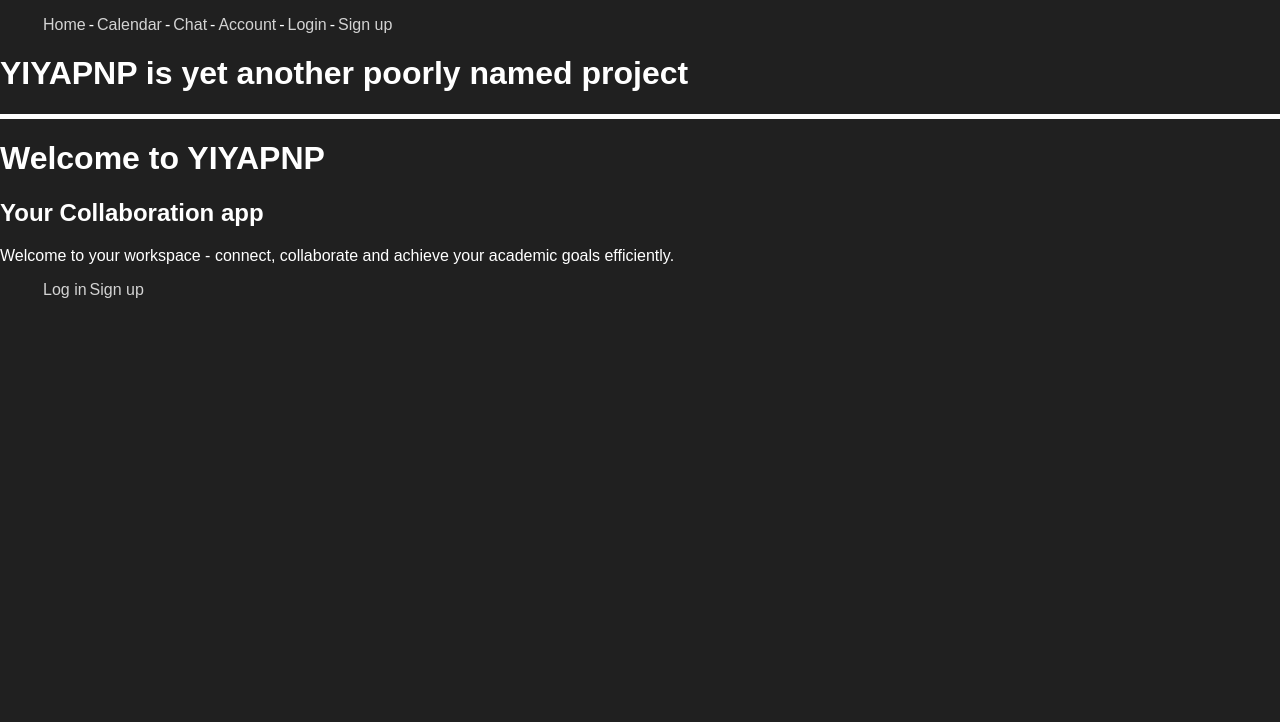
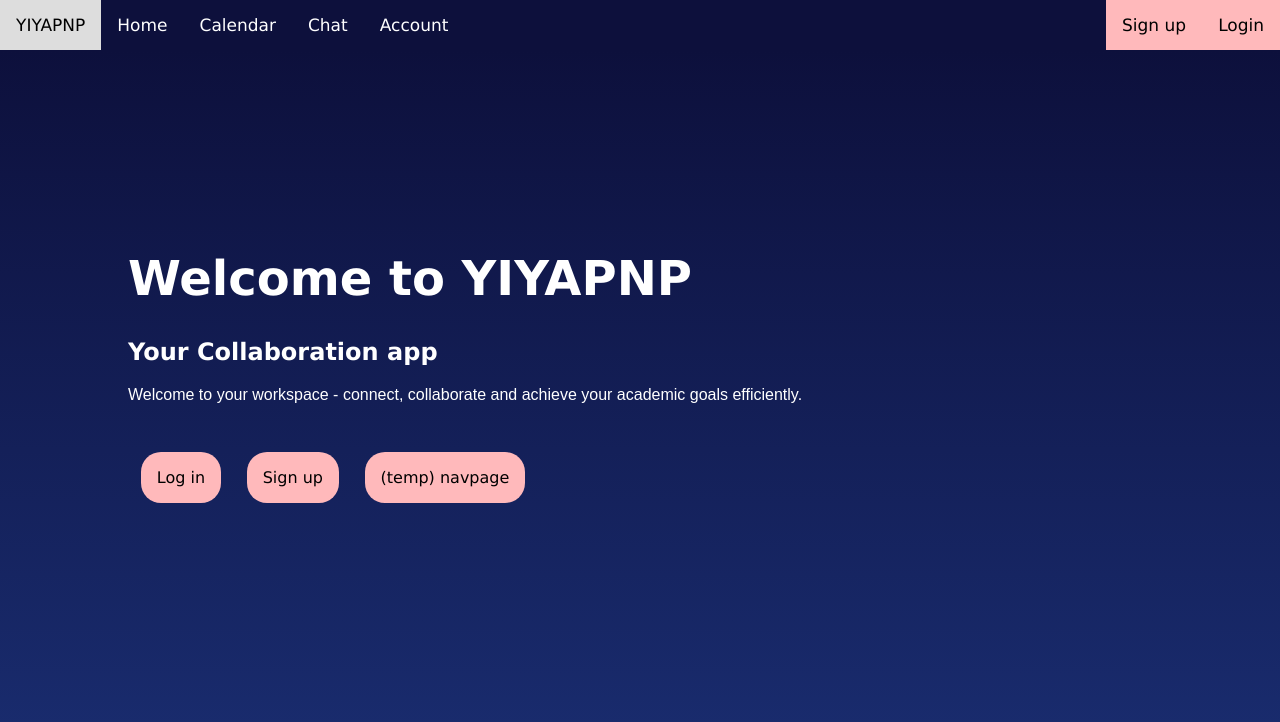
Before and after one commit to brontybuutveld/student, a React (Create React App) app: page /home in a window 1280 px wide. Shown: the top 722 px of the page. Built offline with nearby package versions, Linux system fonts and the light colour scheme.

Commit message:
cleaned up header, mainpage

```diff
--- a/public/index.html
+++ b/public/index.html
@@ -4,7 +4,7 @@
     <meta charset="UTF-8">
     <meta name="viewport" content="width=device-width, initial-scale=1.0">
     <meta http-equiv="X-UA-Compatible" content="ie=edge">
-    <title>YIYAPNP</title>
+    <title>YIYAPNP: Collaboration App</title>
     <link rel="stylesheet" href="./style.css">
     <link rel="icon" href="./favicon.ico" type="image/x-icon">
 </head>
--- a/src/App.css
+++ b/src/App.css
@@ -1,31 +1,106 @@
+/* defining variables used as template colours */
+:root {
+    /* usage: var(--blue) */
+    --accentcolor: #ffb9bb;
+    --maincolor: #0D103C;
+    --maincoloralt: #1b3076;
+    --white: #fff;
+    --black: #000;
+  }
+
 html {
-    font-family: Arial, Helvetica, sans-serif;
+    font-family:Verdana, Geneva, Tahoma, sans-serif;
     min-height: 100%;
 }
 
+p {
+    font-family: Arial, Helvetica, sans-serif;
+}
+
 li {
-    display: inline-block;
-    margin-left: 3px;
+    text-decoration: none;
+    list-style-type: none;
 }
 
 a:link, a:visited, a:active, a:hover {
-    color: lightgrey;
+    color: var(--black);
     text-decoration: none;
-
 }
 
-footer {
-    background-color: rgb(50, 50, 50);
-    color: white;
-    width: 100%;
-    height: 10rem;
-    text-align: center;
+.button {
+    background-color: var(--accentcolor);
+    color: var(--maincolor);
+    padding: 2vh;
+    margin: 0px 1vw;
+    border-radius: 20px;
+    cursor: pointer;
 }
 
+.button:hover {
+    background-color: var(--white);
+    color: white;
+}
 
-/* style for user home page */
+/* header styling */
+.headerbar {
+    background-color: var(--maincolor);
+    overflow: hidden;
+    position: -webkit-sticky; /* Safari */
+    position: sticky;
+    top: 0;
+  }
+
+  .headerbar a {
+    float: left;
+    color: var(--white);
+    text-align: center;
+    padding: 15px 16px;
+    text-decoration: none;
+    font-size: 17px;
+  }
+
+  .headerbar a:hover {
+    background-color: #ddd;
+    color: black;
+  }
+
+  .headerbar .rightbutton {
+    float:right;
+    background-color: var(--accentcolor);
+    color: var(--black)
+  }
+
+/* home page */
+
+.home {
+    float: left;
+    background: var(--maincoloralt);
+    background: linear-gradient(var(--maincolor) 0%, var(--maincoloralt) 100%);
+    color: var(--white);
+    width: 100%;
+    height: 100vh;
+}
+
+.home-cont {
+    margin: 25vh 10vw;
+}
+
+.home-cont h1 {
+    font-size: 3em;
+    margin-bottom: 4vh;
+}
+
+.home-buttoncont {
+    margin-top: 3rem;
+    width:100%;
+    display:flex;
+    flex-direction: row;
+    flex-wrap: wrap;
+}
+
+/* style for user nav page */
 .navpage-container {
-    background-color: white;
+    background-color: var(--white);
     display: flexbox;
     flex-wrap: wrap;
     flex-direction: row;
@@ -35,8 +110,8 @@ footer {
 }
 
 .navpage-item {
-    background-color: rgb(45, 41, 70);
-    color: white;
+    background-color: rgb(108, 105, 123);
+    color: rgb(255, 255, 255);
     padding: 1rem;
     margin: 10px;
     width: 16rem;
@@ -47,8 +122,12 @@ footer {
 }
 
 .navpage-item:hover {
-    cursor: pointer;
-    background-color: rgb(16, 15, 26);
+    background-color: rgb(72, 70, 82);
+}
+
+.navpage-item p {
+    margin-top: -15px;
+    color: rgb(210, 210, 210);
 }
 
 .navpage-image {
@@ -56,3 +135,10 @@ footer {
     height: auto;
     border-radius: 10px;
 }
+
+/* style for calendar */
+
+.calendar {
+    width: 100%;
+    min-height: 40rem;
+}
--- a/src/App.js
+++ b/src/App.js
@@ -1,7 +1,7 @@
 import {BrowserRouter, Routes, Route} from "react-router-dom";
 import Home from './pages/Home';
 import Account from './pages/Account';
-import Calendar from './pages/Calendar';
+import CalendarPage from './pages/Calendar';
 import Chat from './pages/Chat';
 import Login from './pages/Login';
 import SignUp from './pages/SignUp';
@@ -18,7 +18,7 @@ function App() {
                     <Route path="/login" element={<Login />} />
                     <Route path="/signup" element={<SignUp />} />
                     <Route path="/chat" element={<Chat />} />
-                    <Route path="/calendar" element={<Calendar />} />
+                    <Route path="/calendar" element={<CalendarPage />} />
 
                     {/** for testing */}
                     <Route path="/navpage" element={<UserHome />} />
--- a/src/components/Footer.js
+++ /dev/null
@@ -1,9 +0,0 @@
-export default function Footer() {
-    return (
-        <>
-            <footer>
-                <p>This is a footer</p>
-            </footer>
-        </>
-    )
-}
--- a/src/components/Header.js
+++ b/src/components/Header.js
@@ -1,20 +1,13 @@
 export default function Header() {
     return (
-        <div style={{borderBottom:'5px solid white', margin: "auto"}}>
-            <ol className="breadcrumb">
-                <li><a href={"/home"}>Home</a></li>
-                <li>-</li>
-                <li><a href={"/calendar"}>Calendar</a></li>
-                <li>-</li>
-                <li><a href={"/chat"}>Chat</a></li>
-                <li>-</li>
-                <li><a href={"/account"}>Account</a></li>
-                <li>-</li>
-                <li><a href={"/login"}>Login</a></li>
-                <li>-</li>
-                <li><a href={"/signup"}>Sign up</a></li>
-            </ol>
-            <h1>YIYAPNP is yet another poorly named project</h1>
+        <div className="headerbar">
+                <a href={"/home"}>YIYAPNP</a>
+                <a href={"/home"}>Home</a>
+                <a href={"/calendar"}>Calendar</a>
+                <a href={"/chat"}>Chat</a>
+                <a href={"/account"}>Account</a>
+                <a className="rightbutton" href={"/login"}>Login</a>
+                <a className="rightbutton" href={"/signup"}>Sign up</a>
         </div>
     )
 };
--- a/src/pages/Calendar.js
+++ b/src/pages/Calendar.js
@@ -1,14 +1,23 @@
 import Header from "../components/Header.js";
 import Calendar from "react-calendar";
 import 'react-calendar/dist/Calendar.css';
+import { useState } from "react";
 
 export default function CalendarPage() {
     /** if not logged in should redirect to signup/login */
+
+    const [value, setValue] = useState(new Date());
+
+    function onChange(nextValue) {
+      setValue(nextValue);
+    }
+
     return (
         <>
             <Header />
             <h2>Calendar</h2>
-            <Calendar />
+            <Calendar className="calendar" onChange={onChange} value={value} onClickDay={(value) => alert('Clicked day: ', value)}/>
+
         </>
     )
 };
--- a/src/pages/Home.js
+++ b/src/pages/Home.js
@@ -1,26 +1,36 @@
-import { Routes,Route } from "react-router-dom";
 import Header from "../components/Header.js";
-import Login from "./Login.js";
-import SignUp from "./SignUp.js";
 
 /** this will be intro page at start of website (user not logged in) */
+
+/** redirect to navpage immediately if logged in */
 
 export default function Home() {
   return (
     <>
       <Header />
-            <div className="home home-left">
+        <div className="home">
+            <div className="home-cont">
           <h1>Welcome to YIYAPNP</h1>
           <h2>Your Collaboration app</h2>
-                <p>Welcome to your workspace - connect, collaborate and achieve your academic goals efficiently. </p>
-                {/** buttons to be placed here */}
-                <div className="button-container">
-                    <ul>
-                    <li><a href={"/login"}>Log in</a></li>
-                    <li><a href={"/signup"}>Sign up</a></li>
-                    </ul>
+          <p>
+            Welcome to your workspace - connect, collaborate and achieve your
+            academic goals efficiently.
+          </p>
+
+
+            <div className="home-buttoncont">
+            <div className="button">
+              <a href={"/login"}>Log in</a>
+            </div>
+            <div className="button">
+              <a href={"/signup"}>Sign up</a>
+            </div>
+            <div className="button">
+              <a href={"/navpage"}> (temp) navpage</a>
+            </div>
+          </div>
           </div>
         </div>
     </>
-    )
-};
+  );
+}
--- a/src/pages/UserHome.js
+++ b/src/pages/UserHome.js
@@ -1,6 +1,4 @@
 import Header from "../components/Header";
-import Footer from "../components/Footer";
-import Home from "./Home";
 import placeholder from "../components/placeholder.png";
 
 /** this is page shown after users log in */
@@ -29,14 +27,13 @@ export default function NavPage() {
           </div>
           <div>
             <h3>Chat</h3>
-            <p>description for chat</p>
+            <p>description for chat, very long description that has lots of words. I have even more words now, im a description bla bla.</p>
           </div>
         </div>
 
         {/** other items */}
 
       </div>
-      <Footer />
     </>
   );
 }
```
Lines whose indentation alone changed are shown as unchanged.
